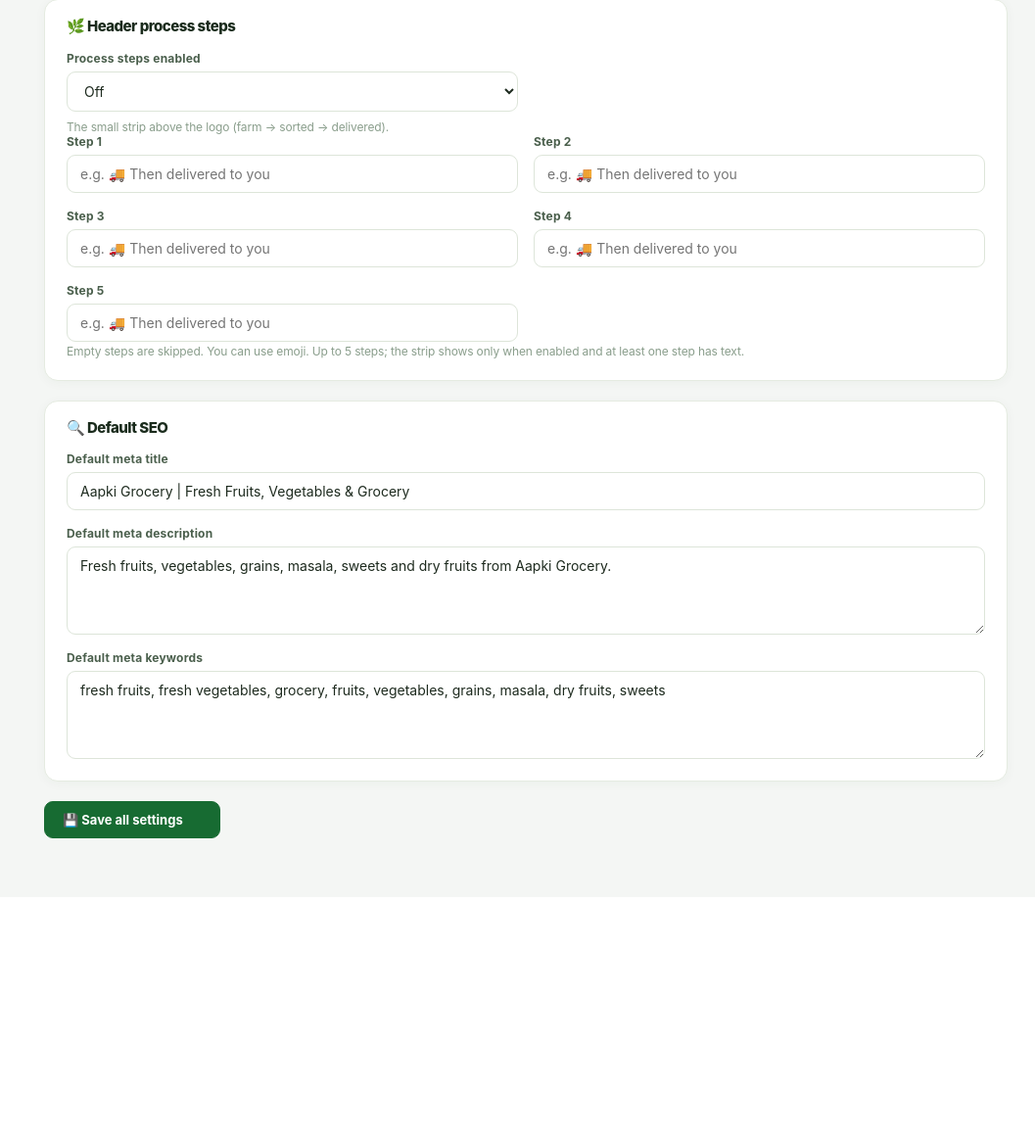
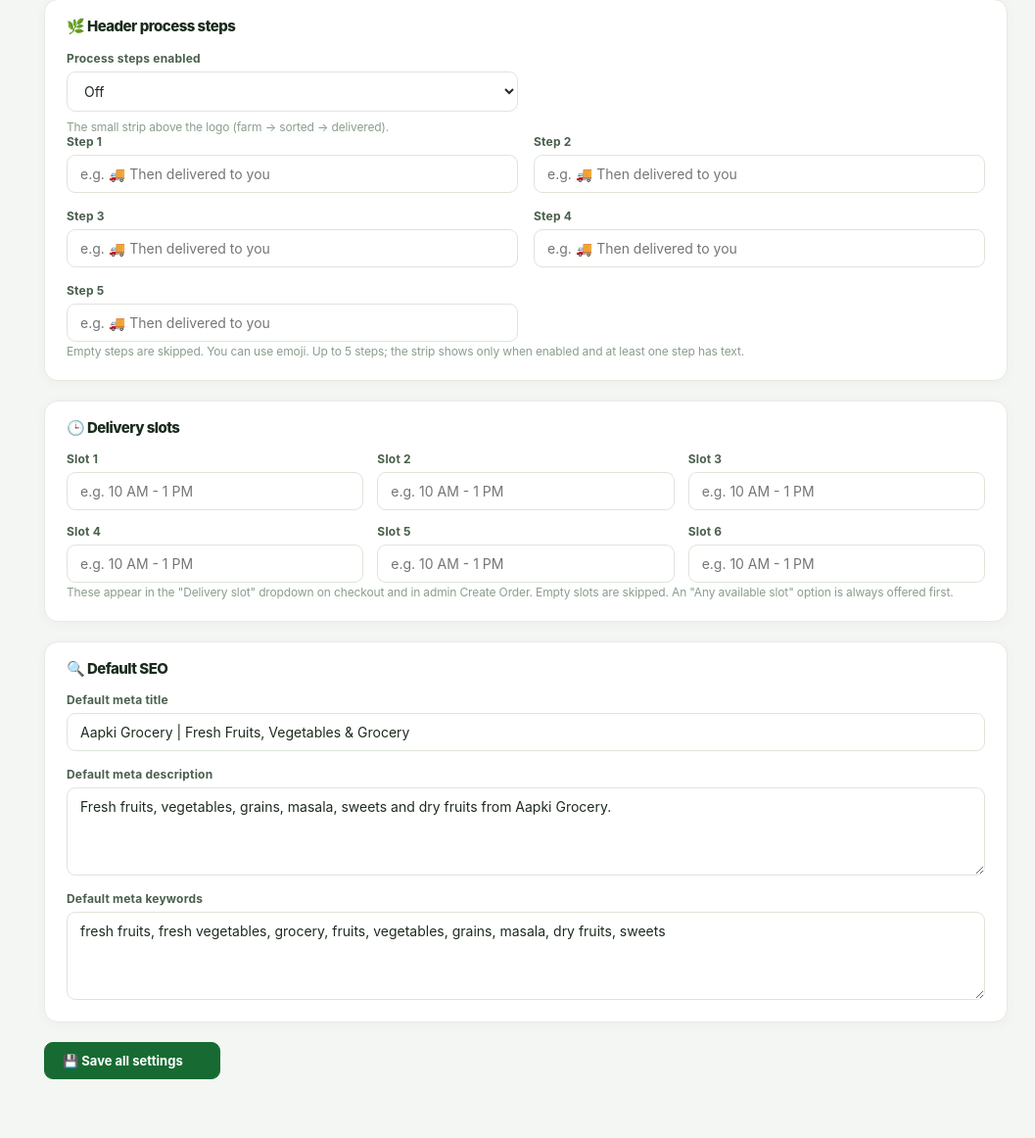
Before and after one commit to mukeshchauhan2010-create/Aapki-grover-, a PHP site: page /aapkigrocery/admin/settings.php in a window 1280 px wide. Shown: the part 1382-2544 px from the top of the page at 98% size, without its empty margins (223-1280 px from the left). Before the commit the page ends 2238 px from the top, so only its background shows below. Run offline with PHP 8.4, Linux system fonts and the light colour scheme; a user stored in the database is signed in; data comes from the database, SQL or seed files in the repository; some libraries are stand-ins or nearby versions.

Commit message:
Delivery slots now CMS-managed: add delivery_slots() helper + Settings card (up to 6 editable slots); checkout & admin Create Order read from it instead of hardcoded options

```diff
--- a/admin/order-add.php
+++ b/admin/order-add.php
@@ -241,7 +241,8 @@ include __DIR__.'/../includes/admin-header.php';
         <div class="ap-field">
           <label class="ap-label">Delivery slot</label>
           <select class="ap-select" name="delivery_slot">
-            <option>Any available slot</option><option>7 AM - 10 AM</option><option>10 AM - 1 PM</option><option>5 PM - 8 PM</option><option>8 PM - 10 PM</option>
+            <option>Any available slot</option>
+            <?php foreach (delivery_slots($pdo) as $slot): ?><option><?= e($slot) ?></option><?php endforeach; ?>
           </select>
         </div>
         <div class="ap-field">
--- a/admin/settings.php
+++ b/admin/settings.php
@@ -10,6 +10,7 @@ $keys = [
     'razorpay_enabled','razorpay_key_id','razorpay_key_secret','razorpay_webhook_secret',
     'ticker_enabled','ticker_1','ticker_2','ticker_3','ticker_4','ticker_5',
     'process_enabled','process_1','process_2','process_3','process_4','process_5',
+    'slot_1','slot_2','slot_3','slot_4','slot_5','slot_6',
 ];
 
 if ($_SERVER['REQUEST_METHOD'] === 'POST' && verify_csrf($_POST['csrf'] ?? null)) {
@@ -190,6 +191,33 @@ $processDefaults = [
   </div>
 </div>
 
+<!-- ── Delivery slots ────────────────────────────────────────── -->
+<?php
+// Defaults so the checkout keeps its current slots until edited.
+$slotDefaults = [
+  1 => '7 AM - 10 AM',
+  2 => '10 AM - 1 PM',
+  3 => '5 PM - 8 PM',
+  4 => '8 PM - 10 PM',
+  5 => '',
+  6 => '',
+];
+?>
+<div class="ap-card">
+  <div class="ap-card-header"><h2 class="ap-card-title">🕒 Delivery slots</h2></div>
+  <div class="ap-card-body">
+    <div class="ap-form-grid-3">
+      <?php for($i=1;$i<=6;$i++): ?>
+      <div class="ap-field">
+        <label class="ap-label">Slot <?= $i ?></label>
+        <input class="ap-input" name="slot_<?= $i ?>" value="<?= e(setting($pdo,'slot_'.$i,$slotDefaults[$i])) ?>" placeholder="e.g. 10 AM - 1 PM">
+      </div>
+      <?php endfor; ?>
+    </div>
+    <span class="ap-hint">These appear in the "Delivery slot" dropdown on checkout and in admin Create Order. Empty slots are skipped. An "Any available slot" option is always offered first.</span>
+  </div>
+</div>
+
 <!-- ── SEO ───────────────────────────────────────────────────── -->
 <div class="ap-card">
   <div class="ap-card-header"><h2 class="ap-card-title">🔍 Default SEO</h2></div>
--- a/cart.php
+++ b/cart.php
@@ -137,7 +137,7 @@ $addresses=[];$userPoints=0;$userWallet=0.0;if(is_logged_in()){$st=$pdo->prepare
           <label class="address-choice"><input type="radio" name="address_id" value="<?=$a['id']?>" data-pincode="<?=e(preg_replace('/\D+/','',$a['pincode']))?>" <?=$a['is_default']?'checked':''?>><span><b><?=e($a['address_type']??$a['label'])?></b> <?=($a['is_default']?'<small class="default-badge">Default</small>':'')?><br><?=e($a['apartment_no'])?> <?=e($a['apartment_name'])?>, <?=e($a['area'])?><br><?=e($a['address_line'])?>, <?=e($a['city'])?> - <?=e($a['pincode'])?><br>📞 <?=e($a['phone'])?><?=!empty($a['alt_phone'])?' · Alt: '.e($a['alt_phone']):''?></span></label>
         <?php endforeach; ?>
       </div>
-      <div class="field-grid compact"><label>Delivery slot<select name="delivery_slot"><option>Any available slot</option><option>7 AM - 10 AM</option><option>10 AM - 1 PM</option><option>5 PM - 8 PM</option><option>8 PM - 10 PM</option></select></label><label>Payment method<div class="payment-options"><label><input type="radio" name="payment_method" value="cod" checked> COD</label><label><input type="radio" name="payment_method" value="razorpay"> UPI / Online</label><label><input type="radio" name="payment_method" value="wallet"> 💰 Wallet (₹<?=number_format($userWallet,2)?>)</label></div></label></div>
+      <div class="field-grid compact"><label>Delivery slot<select name="delivery_slot"><option>Any available slot</option><?php foreach(delivery_slots($pdo) as $slot): ?><option><?=e($slot)?></option><?php endforeach; ?></select></label><label>Payment method<div class="payment-options"><label><input type="radio" name="payment_method" value="cod" checked> COD</label><label><input type="radio" name="payment_method" value="razorpay"> UPI / Online</label><label><input type="radio" name="payment_method" value="wallet"> 💰 Wallet (₹<?=number_format($userWallet,2)?>)</label></div></label></div>
       <div class="coupon-points"><div><label>Coupon code<div class="input-action"><input name="coupon" placeholder="Enter coupon"><button type="button" class="btn btn-outline" id="applyCoupon">Apply</button></div></label></div><div><label>Points to redeem (<?=number_format($userPoints)?> available)<input name="points_used" type="number" min="0" step="1" value="0"></label></div></div>
       <button type="submit" class="btn btn-primary btn-block pay-btn" id="payBtn">Go to payment →</button>
     </form>
--- a/config/config.php
+++ b/config/config.php
@@ -42,6 +42,20 @@ function setting_bool(PDO $pdo,string $key,bool $default=false):bool{return sett
 function user_can(PDO $pdo,string $permission):bool{if(empty($_SESSION['role']))return false;$role=$_SESSION['role'];$s=$pdo->prepare('SELECT can_manage_users,can_manage_catalog,can_manage_orders,can_manage_settings,can_manage_content FROM roles WHERE slug=?');$s->execute([$role]);$r=$s->fetch();if(!$r)return false;switch($permission){case 'users': return (bool)$r['can_manage_users']; case 'catalog': return (bool)$r['can_manage_catalog']; case 'orders': return (bool)$r['can_manage_orders']; case 'settings': return (bool)$r['can_manage_settings']; case 'content': return (bool)$r['can_manage_content']; default: return false;}}
 
 function cart_is_live(PDO $pdo): bool { return setting($pdo,'cart_mode','live')==='live'; }
+/**
+ * Delivery slots shown on checkout / admin create-order.
+ * Admin-managed via Settings (keys slot_1..slot_6). Falls back to sensible
+ * defaults until the admin saves custom slots. Empty slots are skipped.
+ */
+function delivery_slots(PDO $pdo): array {
+    $defaults = ['7 AM - 10 AM','10 AM - 1 PM','5 PM - 8 PM','8 PM - 10 PM','',''];
+    $slots = [];
+    for ($i = 1; $i <= 6; $i++) {
+        $v = trim(setting($pdo, 'slot_'.$i, $defaults[$i-1]));
+        if ($v !== '') $slots[] = $v;
+    }
+    return $slots;
+}
 function upload_public_path(string $relative): string { return url(ltrim($relative,'/')); }
 function product_image(array $p): string { return asset_url($p['image_webp'] ?? $p['image'] ?? null); }
 if(!defined('RAZORPAY_KEY_ID'))        define('RAZORPAY_KEY_ID','');
```
